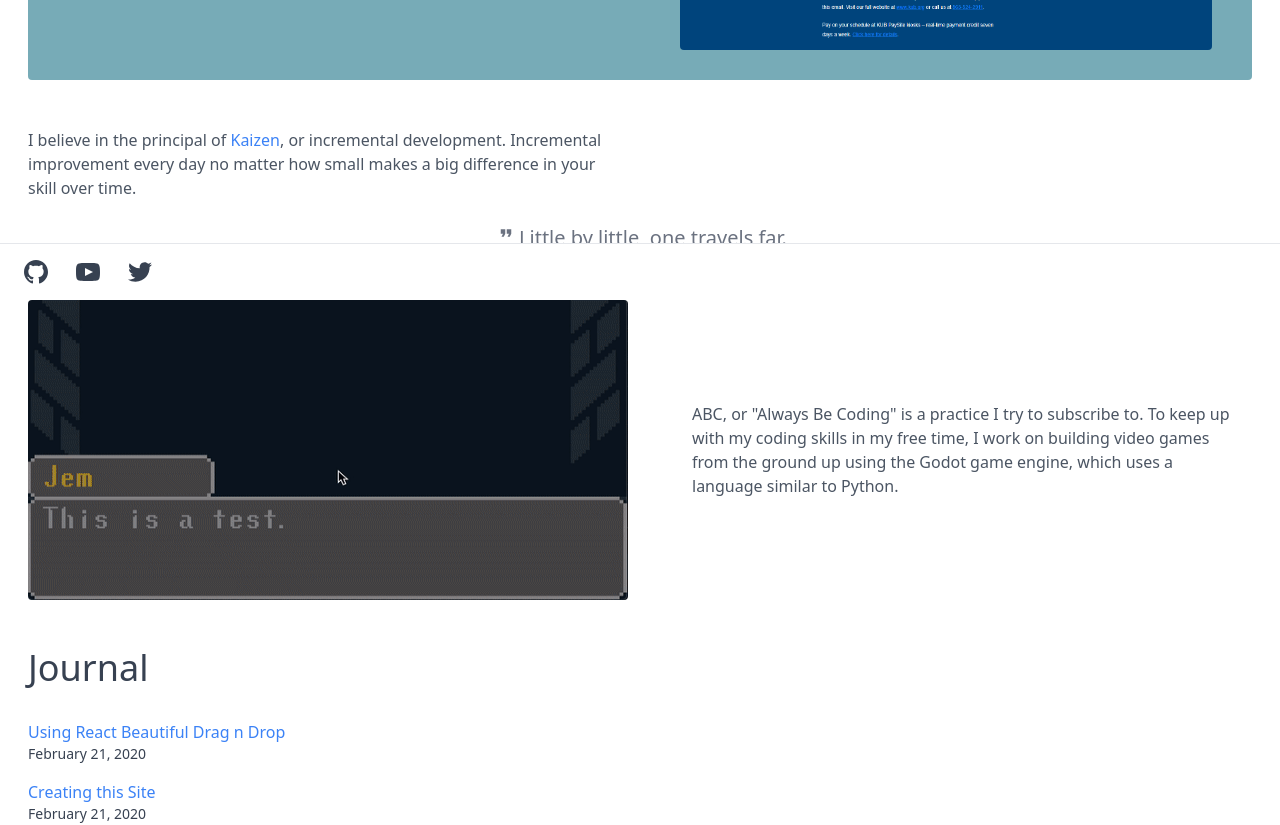
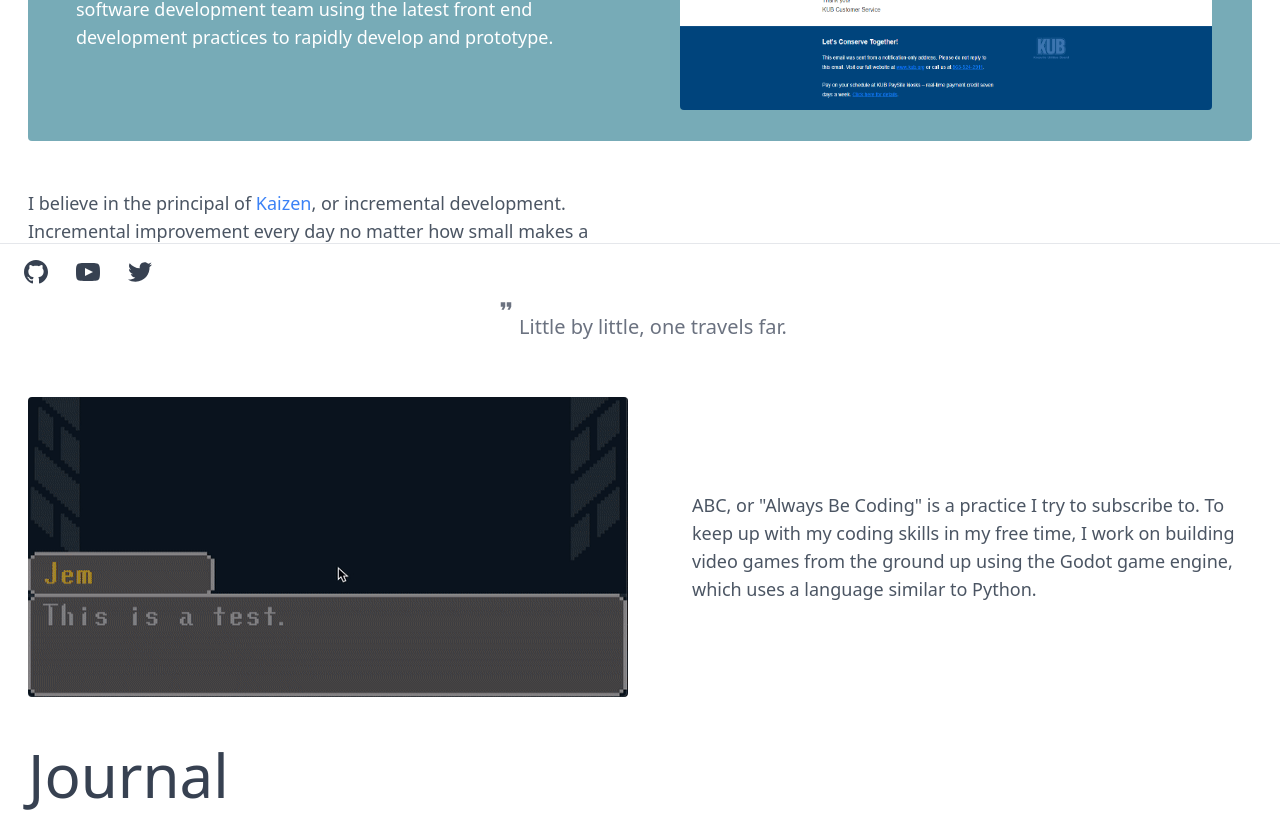
Before and after one commit to KaufmanDeveloper/kaufman-personal-site, a Next.js app: page / in a window 1280 px wide. Shown: the part 500-1325 px from the top of the page. Built offline with nearby package versions, Linux system fonts and the light colour scheme.

Commit message:
style: Style main content elements for desktop view

```diff
--- a/components/Content/index.jsx
+++ b/components/Content/index.jsx
@@ -15,7 +15,11 @@ function Section({ children, className }) {
 
 function SectionHeader({ children, className }) {
   return (
-    <h2 className={`text-4xl text-primary${className ? " " + className : ""}`}>
+    <h2
+      className={`text-4xl lg:text-6xl text-primary${
+        className ? " " + className : ""
+      }`}
+    >
       {children}
     </h2>
   );
@@ -27,9 +31,9 @@ function SectionSubHeader({ children, className }) {
 
   return (
     <h2
-      className={`${containsMarginStyling ? "" : "mt-8"} text-2xl text-primary${
-        className ? " " + className : ""
-      }`}
+      className={`${
+        containsMarginStyling ? "" : "mt-8 lg:mt-12"
+      } text-2xl lg:text-4xl text-primary${className ? " " + className : ""}`}
     >
       {children}
     </h2>
@@ -45,9 +49,9 @@ function SectionContent({ children, className }) {
 
   return (
     <div
-      className={`${containsMarginStyling ? "" : "mt-8"} ${
+      className={`${containsMarginStyling ? "" : "mt-8 lg:mt-12"} ${
         containsTextStyling ? "" : "text-secondary"
-      }${className ? " " + className : ""}`}
+      }${className ? " " + className : ""} text-base lg:text-lg lg:leading-7`}
     >
       {children}
     </div>
--- a/pages/index.jsx
+++ b/pages/index.jsx
@@ -44,7 +44,7 @@ export default function Home({ allPostsData }) {
       <div
         className={`${
           !isMobileView ? "flex items-center" : ""
-        } w-full bg-accented rounded mt-8`}
+        } w-full bg-accented rounded mt-8 lg:mt-12`}
       >
         <SectionContent
           className={`${
@@ -64,8 +64,8 @@ export default function Home({ allPostsData }) {
           <Image
             className="rounded"
             src="/images/email-template.png"
-            width={600}
-            height={300}
+            width={isMobileView ? 600 : 1200}
+            height={isMobileView ? 300 : 600}
             alt="Michael Kaufman"
           />
         </SectionContent>
@@ -86,13 +86,15 @@ export default function Home({ allPostsData }) {
           className="text-gray-500 mt-2 mx-1"
           style={{ fontSize: 18 }}
         />
-        <div className="text-center text-gray-500 text-xl mt-2">
+        <div className="text-center text-gray-500 text-xl mt-2 lg:mt-6">
           Little by little, one travels far.
         </div>
       </div>
 
       <div
-        className={`${!isMobileView ? "flex items-center" : ""} w-full mt-12`}
+        className={`${
+          !isMobileView ? "flex items-center" : ""
+        } w-full mt-12 lg:mt-14`}
       >
         <Image
           className="rounded"
--- a/posts/using-react-beautiful-dnd.md
+++ b/posts/using-react-beautiful-dnd.md
@@ -18,3 +18,5 @@ Unorder:
 - Blah
 - Blah2
 - Blah3
+
+[React Beautiful Drag n Drop](https://github.com/atlassian/react-beautiful-dnd) is a fantastic tool for implementing Kanban tools in your application.
```
